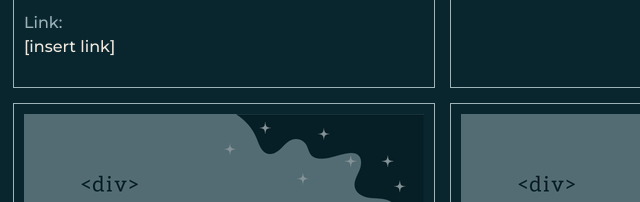
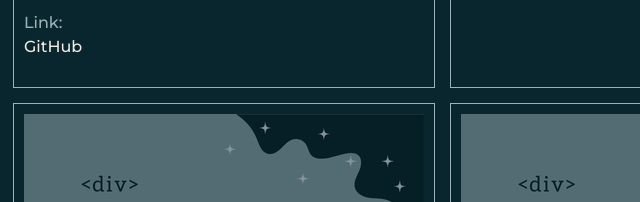
Before and after one commit to Kmo1040/portfolio-site, a plain HTML site: page index.html in a window 1280 px wide. Shown: the part 824-1026 px from the top of the page, 0-640 px from the left. Drawn offline with Linux system fonts and the light colour scheme.

Commit message:
adding github link for todo list entry on portfolio

```diff
--- a/index.html
+++ b/index.html
@@ -37,7 +37,7 @@ I'm a software engineering student at WGU working on my practical skills. I love
                 <h3>To Do List</h3>
                 <p>Description:<br>This is a To Do list created with HTML, CSS, and Javascript. An entered task will show below with a checkbox to mark when completed, and edit button to edit the task, and a delete buttom to get rid of the task all together. If a task is completed by mistake, the checkbox can be un-checked. This to do list is able to identify if a specific task has already been added, too.</p>
                 <p>Created:<br>July.14.2025</p>
-                <p>Link:<br><a href="">[insert link]</a></p>
+                <p>Link:<br><a href="https://github.com/Kmo1040/portfolio-site/tree/main/P-ToDoList">GitHub</a></p>
             </div>
             <div class="project">
                 <div class="proimg"><img src="/images/project_placeholder.png" alt="Project Placeholder"></div>
```
